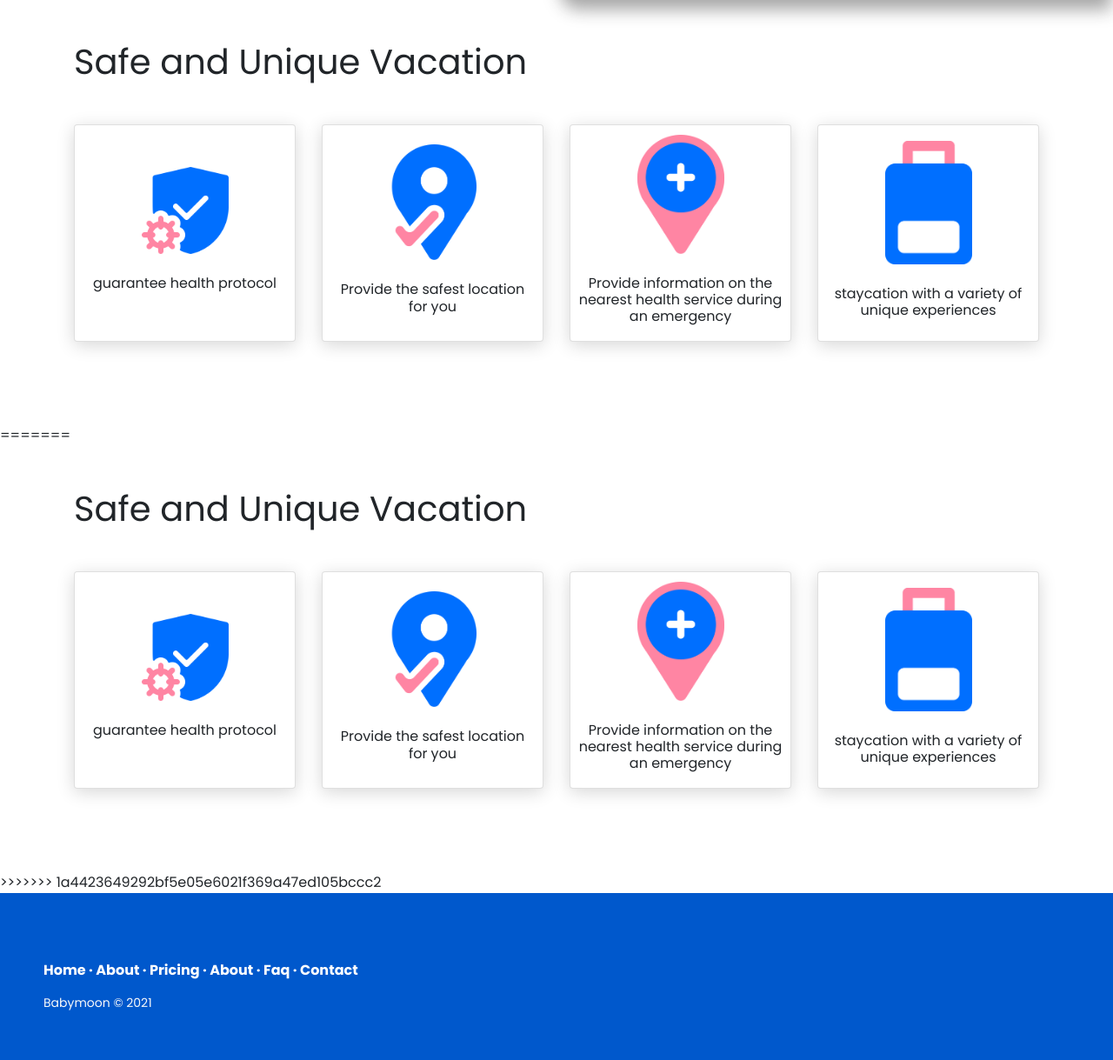
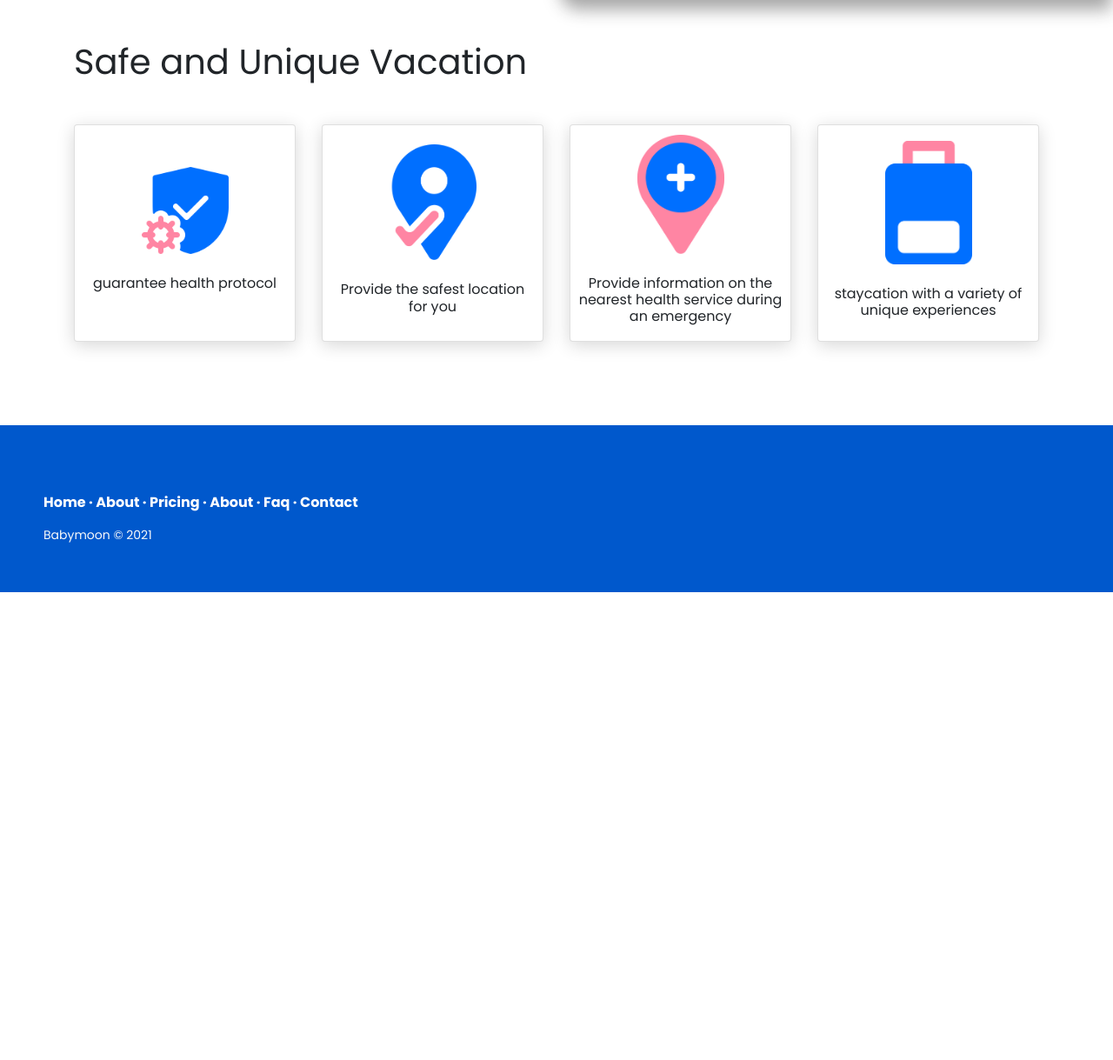
Before and after one commit to iqbal89co/staycation_crowd, a CodeIgniter app: page /staycation_crowd/index.php/hero/index in a window 1280 px wide; the page is wider, and only the part inside the window is pictured. Shown: the part 801-2020 px from the top of that part at 87% size. After the commit the page ends 1482 px from the top of that part, so only its background shows below. Run offline with CodeIgniter, Linux system fonts and the light colour scheme; data that the repository does not hold is empty; some libraries are stand-ins or nearby versions.

Commit message:
fixed merge

```diff
--- a/application/views/hero.php
+++ b/application/views/hero.php
@@ -190,44 +190,6 @@
 		</div>
 	</div>
 </div>
-=======
-<div class="container benefit py-5">
-	<h1 class="">Safe and Unique Vacation</h1>
-	<div class="row my-5">
-		<div class="col-lg-3 col-sm-6">
-			<div class="card text-center py-5 justify-content-center">
-				<div class="card-body p-2">
-					<img class="float-center mb-4" src="assets/img/corona-safe.png" alt="" width="100">
-					<h6>guarantee health protocol</h6>
-				</div>
-			</div>
-		</div>
-		<div class="col-lg-3 col-sm-6">
-			<div class="card text-center py-5 justify-content-center">
-				<div class="card-body p-2">
-					<img class="float-center mb-4" src="assets/img/safe.png" alt="" width="100">
-					<h6>Provide the safest location for you</h6>
-				</div>
-			</div>
-		</div>
-		<div class="col-lg-3 col-sm-6">
-			<div class="card text-center py-5 justify-content-center">
-				<div class="card-body p-2">
-					<img class="float-center mb-4" src="assets/img/health.png" alt="" width="100">
-					<h6>Provide information on the nearest health service during an emergency</h6>
-				</div>
-			</div>
-		</div>
-		<div class="col-lg-3 col-sm-6">
-			<div class="card text-center py-5 justify-content-center">
-				<div class="card-body p-2">
-					<img class="float-center mb-4" src="assets/img/vacation.png" alt="" width="100">
-					<h6>staycation with a variety of unique experiences</h6>
-				</div>
-			</div>
-		</div>
-	</div>
-</div>
 <script>
 	$("#inputState").select2({
 		theme: 'bootstrap',
@@ -241,4 +203,3 @@
 		}
 	});
 </script>
->>>>>>> 1a4423649292bf5e05e6021f369a47ed105bccc2
```
